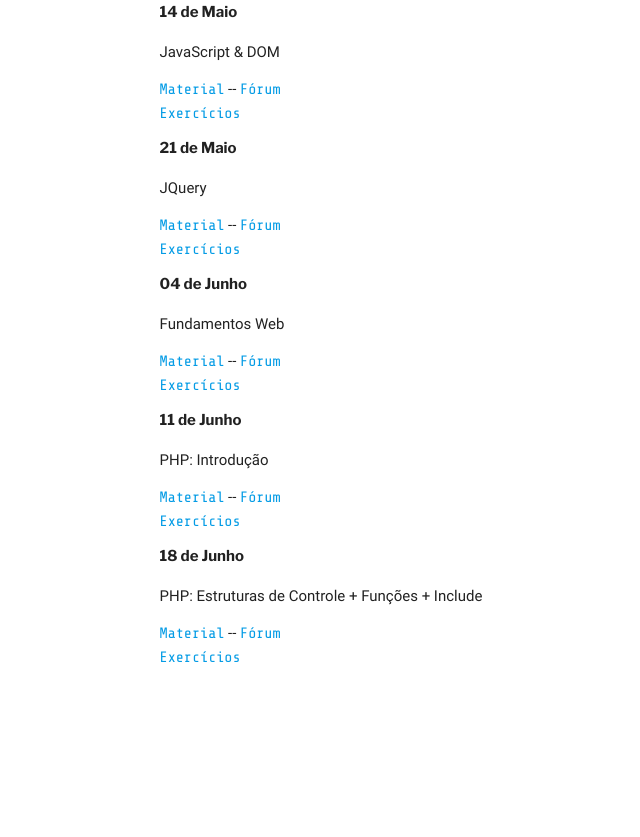
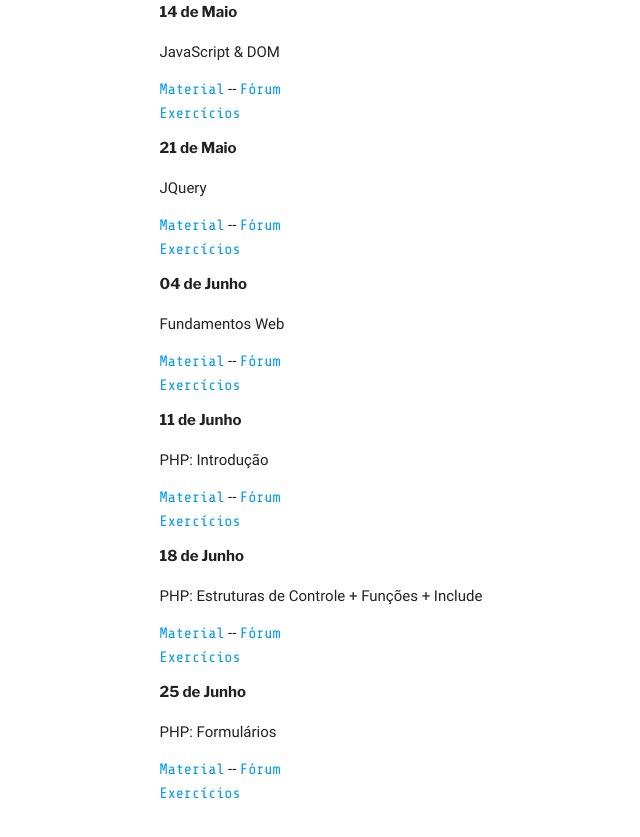
Before and after one commit to COLTEC-DAW/coltec-daw.github.io, a Jekyll site: the page built from classes.html, in a window 1280 px wide and 900 px high, scrolled down 1650 px. Shown: the top 837 px of the window, without its empty margins (149-789 px from the left). Built offline with Jekyll 4.4.1, drawn with Linux system fonts in a browser that asks for light colours; some web fonts are replaced; before the commit the page ends 2414 px from its top, so only the background shows below that.

Commit message:
Added PHP forms class

```diff
--- a/classes.html
+++ b/classes.html
@@ -113,4 +113,12 @@ layout: default
             <li><a href="https://github.com/COLTEC-DAW/E09-Show-do-Bilhao#separando-uma-pergunta-por-p%C3%A1gina">Exercícios</a></li>
         </ul>
     </dd>
+    <dd>
+        <h6>25 de Junho</h6>
+        <p>PHP: Formulários</p>
+        <ul>
+            <li><a href="https://coltec-daw.github.io/Aula-09-PHP/">Material</a> -- <a href="https://github.com/COLTEC-DAW/Aula-09-PHP/issues">Fórum</a></li>
+            <li><a href="https://github.com/COLTEC-DAW/E09-Show-do-Bilhao#checando-respostas">Exercícios</a></li>
+        </ul>
+    </dd>
 </dl>
```
